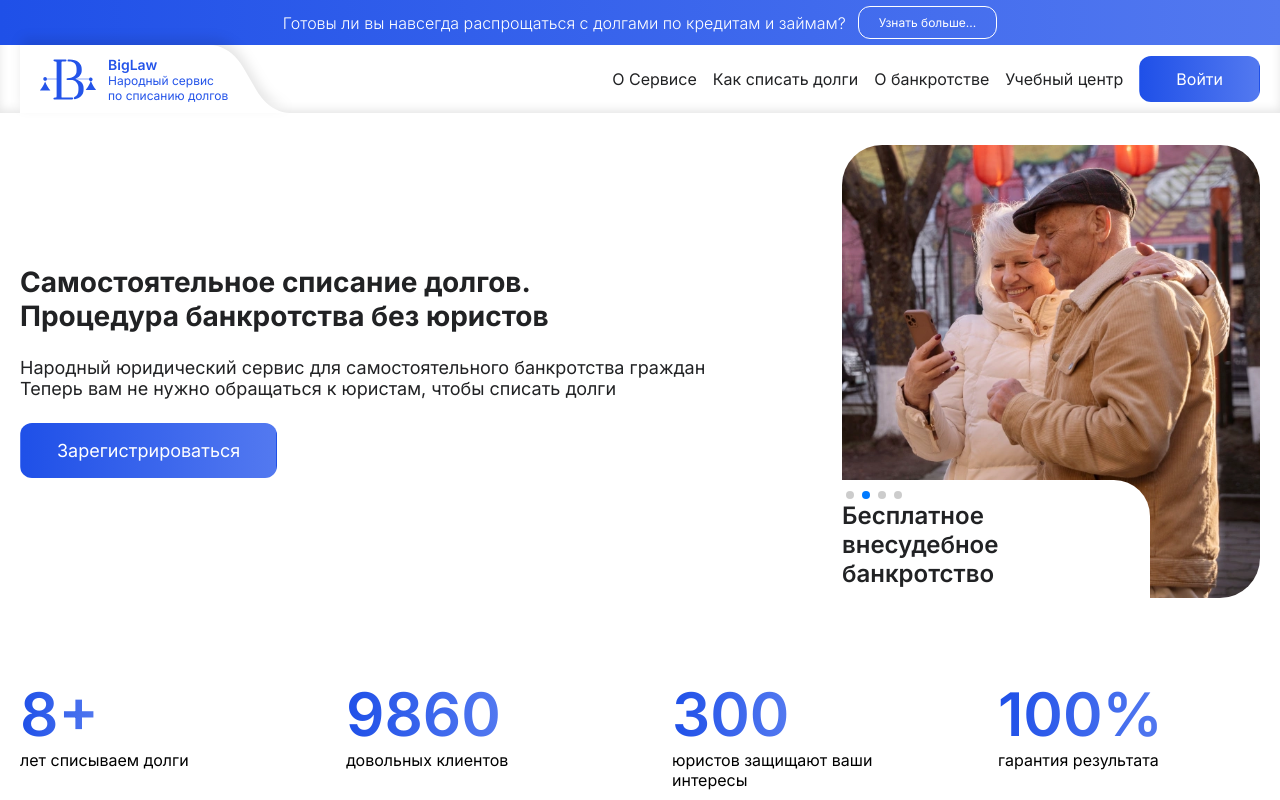
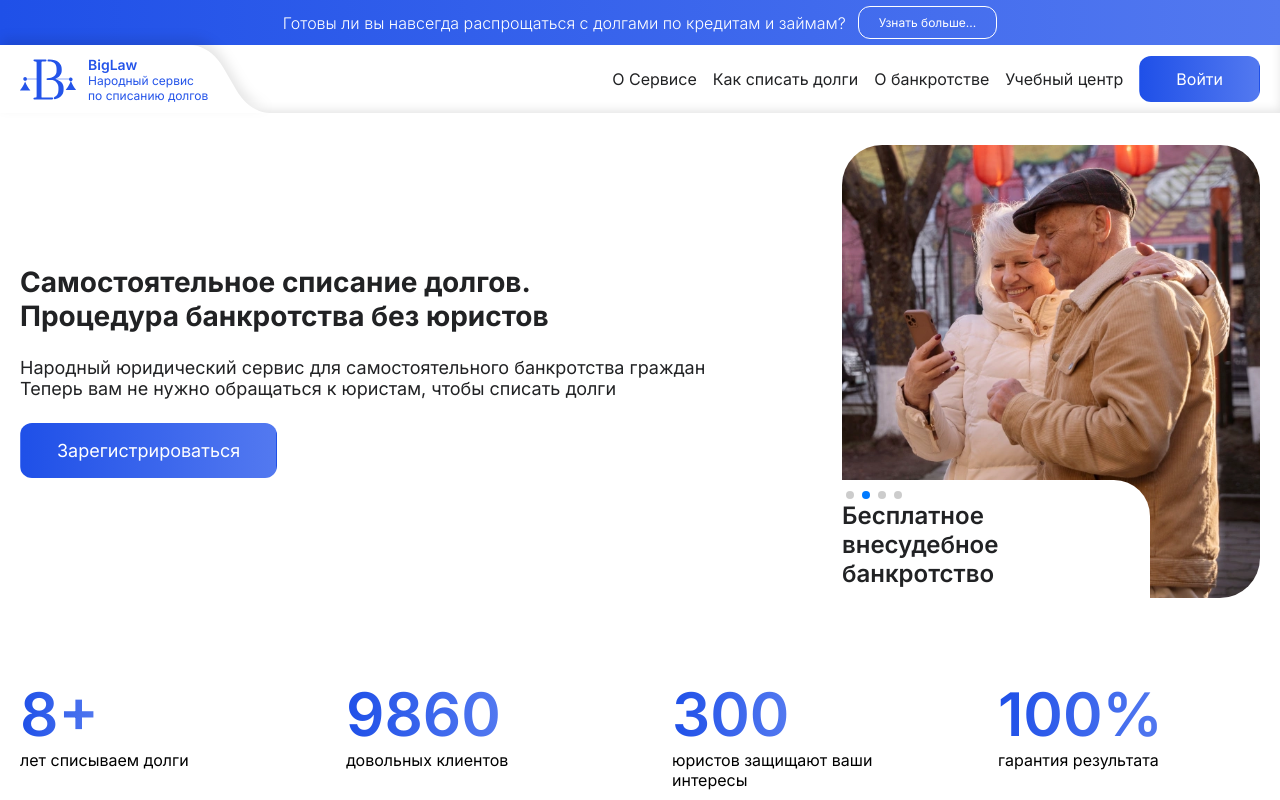
Before and after one commit to rustiskh/biglaw-gulp, a website: page src/html/index.html in a window 1280 px wide. Shown: the top 800 px of the page. Drawn offline with nearby package versions, Linux system fonts and the light colour scheme; files that its build step writes are made by us from their sources; files whose address does not match are found by name.

Commit message:
main landing finished v.1.4

```diff
--- a/src/html/blocks/header.html
+++ b/src/html/blocks/header.html
@@ -5,7 +5,7 @@
 			<a class="promo-line__button button button--size_micro" href="/">Узнать больше...</a>
 		</div>
 	</div>
-	<div class="container">
+	<div class="container header__wrapper">
 		<div class="header__content">
 			<div class="header__logo">
 				<a href="/" class="logo logo_blue">
--- a/src/scss/blocks/_header.scss
+++ b/src/scss/blocks/_header.scss
@@ -1,6 +1,10 @@
 .header {
 	box-shadow: rgba(0, 0, 0, 0) 0px 0px 0px 0px, rgba(0, 0, 0, 0) 0px 0px 0px 0px, rgba(0, 0, 0, 0.1) 0px -3px 10px 0px inset;
 	background-color: $white;
+
+	&__wrapper {
+		padding-left: 0;
+	}
 
 	&.sticky {
 		position: sticky;
```
Also changed, not shown: build/css/main.css, build/css/main.min.css, build/index.html, build/test.html.
